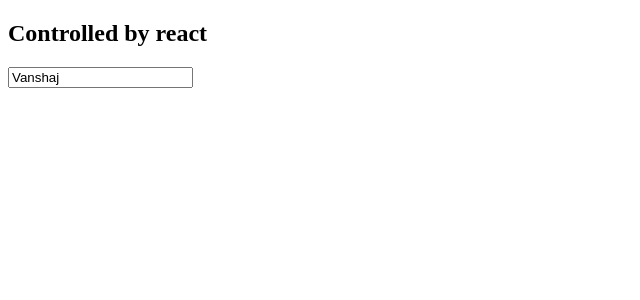
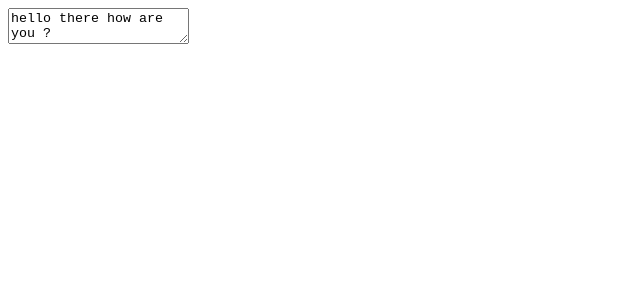
Before and after one commit to Vickyvanshaj/REACT, a React (Create React App) app: page / in a window 1280 px wide. Shown: the top 300 px of the page, without its empty margins (0-640 px from the left). Built offline with nearby package versions, Linux system fonts and the light colour scheme.

Commit message:
Controlled Components textarea

```diff
--- a/src/App.js
+++ b/src/App.js
@@ -1,19 +1,16 @@
 import React,{useState} from 'react'
 
 const App=()=>{
-    const [value,setValue]=useState("Vanshaj")
-  let handleChange=(e)=>{
-        console.log(e.target.value)
-        setValue(e.target.value.toUpperCase())
-
-
+    const [value,setValue]=useState("hello there how are you ?");
+    const handleChange=(e)=>{
+        setValue(e.target.value)
     }
   return (
       <div>
           <form>
-                <h2>Controlled by react</h2>
-                <input type="text" value={value} onChange={handleChange}/>
-                {/*if you use value="vanshaj" here,then this becomes readonly.ou can use defaultValue or you can also use onChange method */}
+              <textarea value={value} onChange={handleChange}>
+
+              </textarea>
           </form>
       </div>
   )
```
Lines whose indentation alone changed are shown as unchanged.
